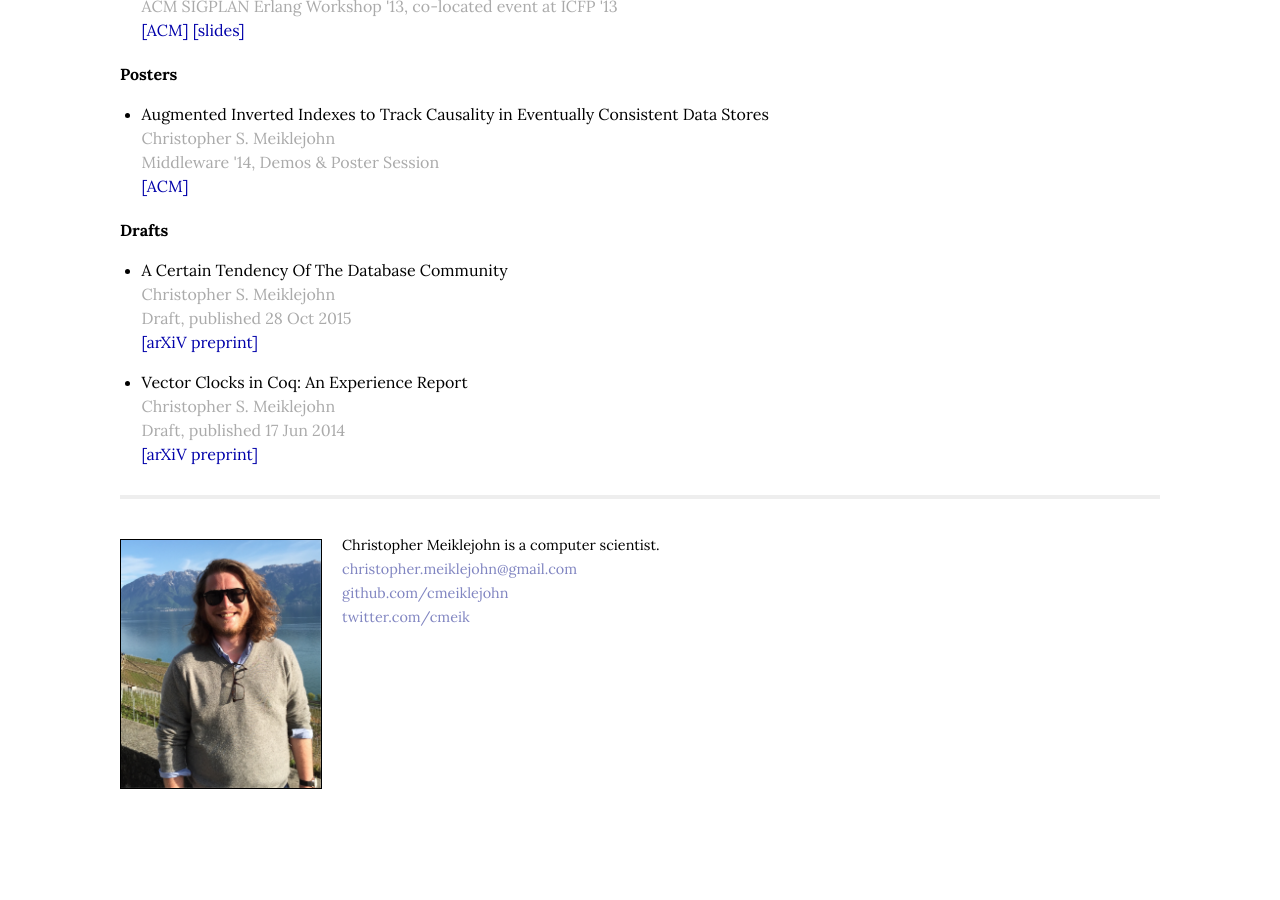
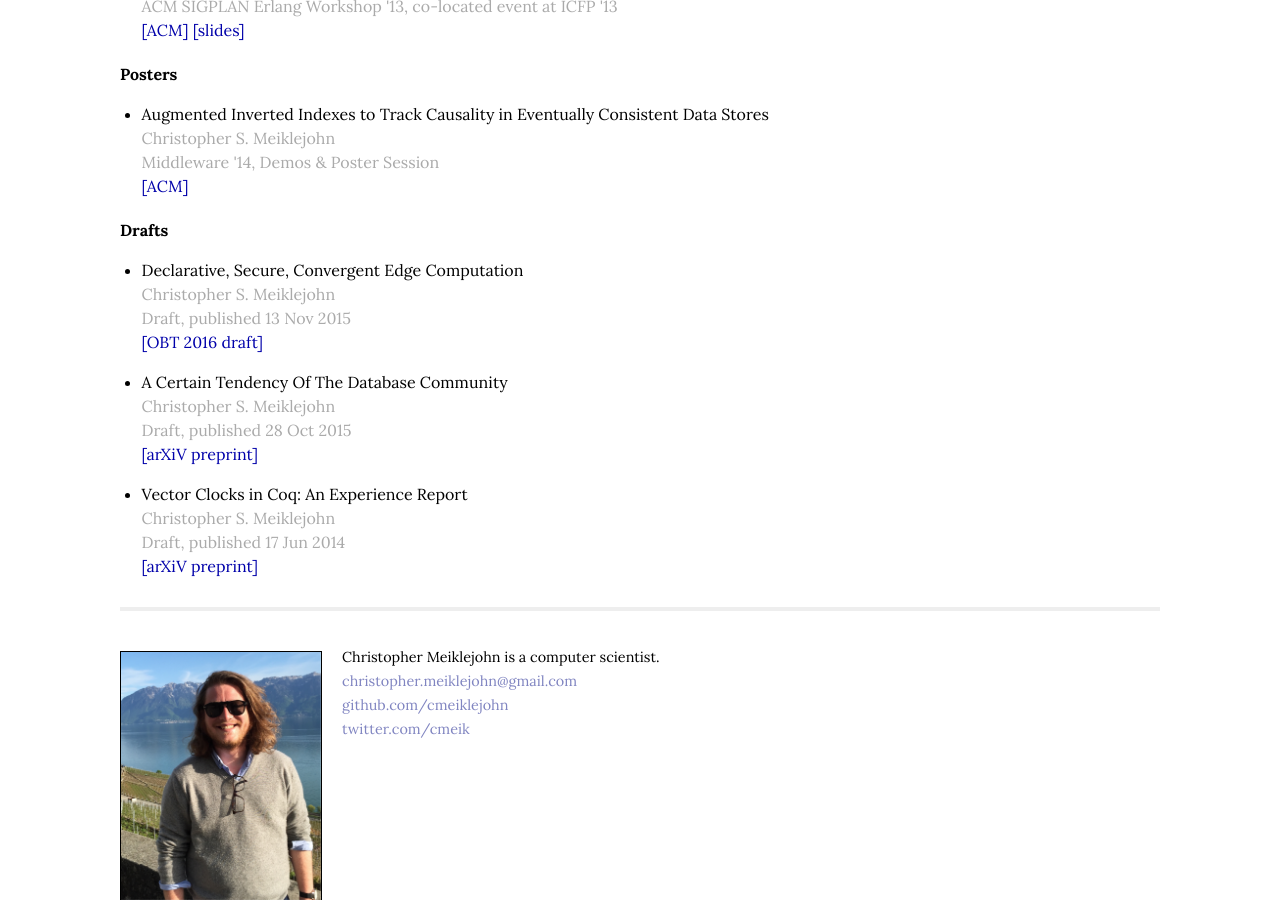
Before and after one commit to cmeiklejohn/cmeiklejohn.github.io, a Jekyll site: the page built from publications.html, in a window 1280 px wide and 900 px high, scrolled down 1486 px. Built offline with Jekyll 4.4.1, drawn with Linux system fonts in a browser that asks for light colours; before the commit the page ends 2329 px from its top, so only the background shows below that.

Commit message:
Add draft.

```diff
--- a/publications.html
+++ b/publications.html
@@ -138,6 +138,15 @@ title: Publications
   <ul>
     <li>
       <p>
+        Declarative, Secure, Convergent Edge Computation
+        <span class="author">Christopher S. Meiklejohn</span>
+        <span class="date">Draft, published 13 Nov 2015</span>
+        <span><a
+              href="http://christophermeiklejohn.com/publications/obt-2016-draft.pdf">[OBT 2016 draft]</a></span>
+      </p>
+    </li>
+    <li>
+      <p>
         A Certain Tendency Of The Database Community
         <span class="author">Christopher S. Meiklejohn</span>
         <span class="date">Draft, published 28 Oct 2015</span>
```
Also changed, not shown: 1 other file.
